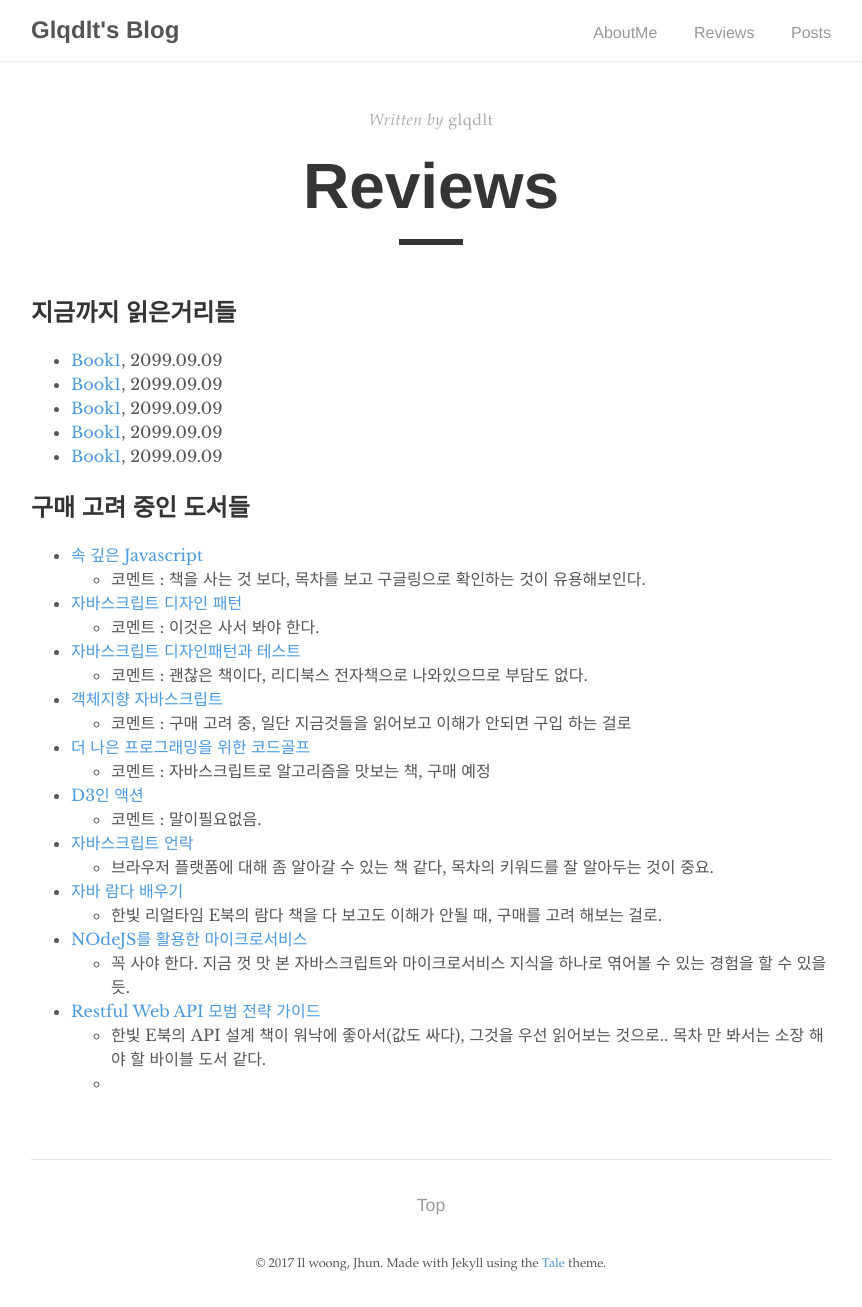
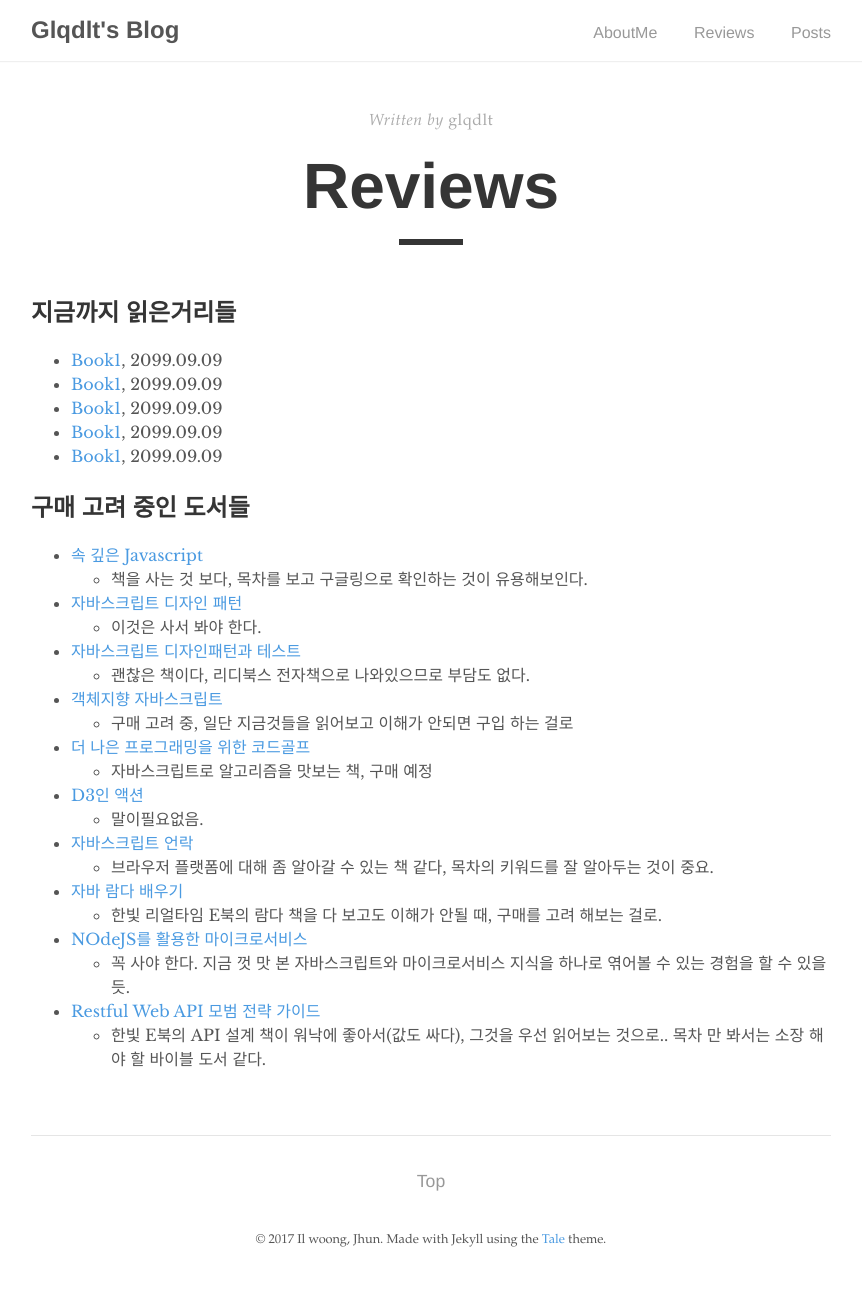
Before and after one commit to glqdlt/glqdlt.github.io, a Jekyll site: the page built from reviews.md, in a window 1280 px wide. Shown: the whole page, without its empty margins (209-1071 px from the left). Built offline with Jekyll 4.4.1, drawn with Linux system fonts in a browser that asks for light colours; after the commit the page ends 1283 px from its top, so only the background shows below that.

Commit message:
reviews:update

```diff
--- a/reviews.md
+++ b/reviews.md
@@ -17,30 +17,31 @@ permalink: reviews
 ## 구매 고려 중인 도서들
 
 + [속 깊은 Javascript](http://book.naver.com/bookdb/book_detail.nhn?bid=11282182)
-     * 코멘트 : 책을 사는 것 보다, 목차를 보고 구글링으로 확인하는 것이 유용해보인다.
+     * 책을 사는 것 보다, 목차를 보고 구글링으로 확인하는 것이 유용해보인다.
 
 + [자바스크립트 디자인 패턴](http://book.naver.com/bookdb/book_detail.nhn?bid=10824738)
-    * 코멘트 : 이것은 사서 봐야 한다.
+    * 이것은 사서 봐야 한다.
 
 + [자바스크립트 디자인패턴과 테스트](https://ridibooks.com/v2/Detail?id=754020259)
-    * 코멘트 : 괜찮은 책이다, 리디북스 전자책으로 나와있으므로 부담도 없다.
+    * 괜찮은 책이다, 리디북스 전자책으로 나와있으므로 부담도 없다.
 
 + [객체지향 자바스크립트](http://m.book.naver.com/bookdb/book_detail.nhn?biblio.bid=12595865)
-    * 코멘트 : 구매 고려 중, 일단 지금것들을 읽어보고 이해가 안되면 구입 하는 걸로
+    * 구매 고려 중, 일단 지금것들을 읽어보고 이해가 안되면 구입 하는 걸로
 
 + [더 나은 프로그래밍을 위한 코드골프](http://m.book.naver.com/bookdb/book_detail.nhn?biblio.bid=8721703)
-    * 코멘트 : 자바스크립트로 알고리즘을 맛보는 책, 구매 예정
+    * 자바스크립트로 알고리즘을 맛보는 책, 구매 예정
 
 + [D3인 액션](http://book.naver.com/bookdb/book_detail.nhn?bid=10750077)
-    * 코멘트 : 말이필요없음.
+    * 말이필요없음.
 
 + [자바스크립트 언락](http://book.naver.com/bookdb/book_detail.nhn?bid=12327714)
     * 브라우저 플랫폼에 대해 좀 알아갈 수 있는 책 같다, 목차의 키워드를 잘 알아두는 것이 중요.
+
 * [자바 람다 배우기](http://book.naver.com/bookdb/book_detail.nhn?bid=12344257)
     * 한빛 리얼타임 E북의 람다 책을 다 보고도 이해가 안될 때, 구매를 고려 해보는 걸로.
 
 * [NOdeJS를 활용한 마이크로서비스](http://book.naver.com/bookdb/book_detail.nhn?bid=12452996)
     * 꼭 사야 한다. 지금 껏 맛 본 자바스크립트와 마이크로서비스 지식을 하나로 엮어볼 수 있는 경험을 할 수 있을 듯.
+
 * [Restful Web API 모범 전략 가이드](http://book.naver.com/bookdb/book_detail.nhn?bid=9520318)
     * 한빛 E북의 API 설계 책이 워낙에 좋아서(값도 싸다), 그것을 우선 읽어보는 것으로.. 목차 만 봐서는 소장 해야 할 바이블 도서 같다.
-    *
```
